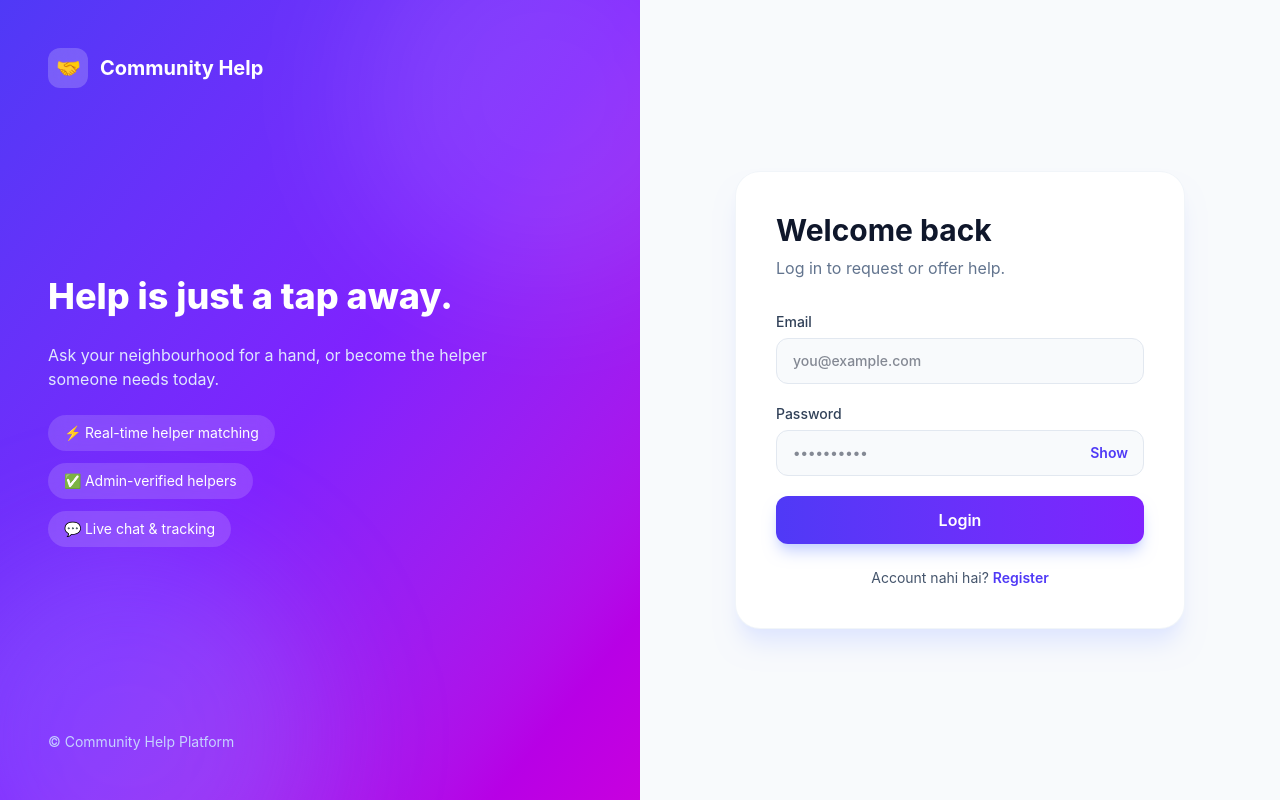
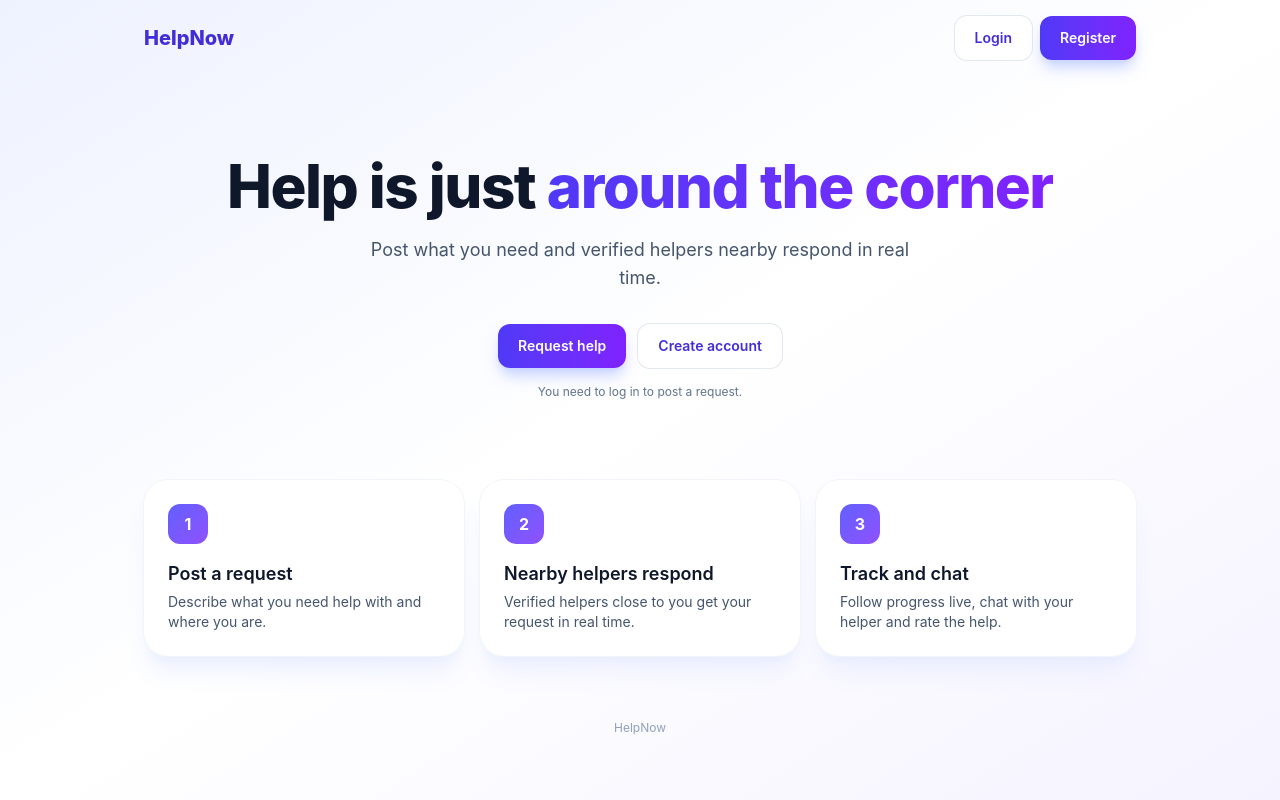
Before and after one commit to iamaniket-python/Real-Time-Community, a React (Vite) app in the folder frontend/client/: page / in a window 1280 px wide. Before the commit this address led to /login. Built offline with nearby package versions, Linux system fonts and the light colour scheme; no server answers.

Commit message:
creating landing page

```diff
--- a/frontend/client/src/App.jsx
+++ b/frontend/client/src/App.jsx
@@ -4,6 +4,7 @@ import Layout from './components/Layout';
 import AdminLayout from './components/AdminLayout';
 import LoginPage from './pages/Authentication/Loginpage';
 import RegisterPage from './pages/Authentication/RegisterPage';
+import LandingPage from './pages/shared/LandingPage';
 import HomePage from './pages/shared/HomePage';
 import NotificationsPage from './pages/shared/NotificationsPage';
 import ChatPage from './pages/shared/ChatPage';
@@ -28,7 +29,7 @@ import AdminAudit from './pages/admin/AdminAudit';
 export default function App() {
   return (
     <Routes>
-      <Route path="/" element={<Navigate to="/login" replace />} />
+      <Route path="/" element={<LandingPage />} />
       <Route path="/login" element={<LoginPage />} />
       <Route path="/register" element={<RegisterPage />} />
       <Route path="/error/:code" element={<ErrorPage />} />
--- /dev/null
+++ b/frontend/client/src/pages/shared/LandingPage.jsx
@@ -0,0 +1,91 @@
+import { Link } from 'react-router-dom';
+import { useAuth } from '../../context/auth-context';
+import { roleHome } from '../../routes/rolehome';
+
+const btnPrimary =
+  'rounded-xl bg-linear-to-r from-indigo-600 to-violet-600 px-5 py-3 text-center text-sm font-semibold text-white shadow-lg shadow-indigo-200 transition hover:opacity-90';
+const btnGhost =
+  'rounded-xl bg-white px-5 py-3 text-center text-sm font-semibold text-indigo-700 ring-1 ring-slate-200 transition hover:bg-indigo-50';
+
+const steps = [
+  { n: '1', title: 'Post a request', text: 'Describe what you need help with and where you are.' },
+  { n: '2', title: 'Nearby helpers respond', text: 'Verified helpers close to you get your request in real time.' },
+  { n: '3', title: 'Track and chat', text: 'Follow progress live, chat with your helper and rate the help.' },
+];
+
+export default function LandingPage() {
+  const { user, loading } = useAuth();
+  const signedIn = !loading && !!user;
+  const guest = !loading && !user;
+
+  return (
+    <div className="min-h-screen bg-linear-to-br from-indigo-50 via-white to-violet-50">
+      <header className="mx-auto flex max-w-5xl items-center justify-between px-4 py-4">
+        <Link to="/" className="text-xl font-extrabold text-indigo-700">
+          HelpNow
+        </Link>
+        <nav className="flex items-center gap-2">
+          {signedIn && (
+            <Link to={roleHome(user.role)} className={btnPrimary}>
+              Open dashboard
+            </Link>
+          )}
+          {guest && (
+            <>
+              <Link to="/login" className={btnGhost}>
+                Login
+              </Link>
+              <Link to="/register" className={btnPrimary}>
+                Register
+              </Link>
+            </>
+          )}
+        </nav>
+      </header>
+
+      <main className="mx-auto max-w-5xl px-4 pb-16">
+        <section className="py-12 text-center sm:py-20">
+          <h1 className="text-4xl font-extrabold tracking-tight text-slate-900 sm:text-6xl">
+            Help is just{' '}
+            <span className="bg-linear-to-r from-indigo-600 to-violet-600 bg-clip-text text-transparent">
+              around the corner
+            </span>
+          </h1>
+          <p className="mx-auto mt-5 max-w-xl text-base text-slate-600 sm:text-lg">
+            Post what you need and verified helpers nearby respond in real time.
+          </p>
+          <div className="mt-8 flex flex-col items-center justify-center gap-3 sm:flex-row">
+            <Link to="/requests/new" className={btnPrimary}>
+              Request help
+            </Link>
+            {guest && (
+              <Link to="/register" className={btnGhost}>
+                Create account
+              </Link>
+            )}
+          </div>
+          {guest && (
+            <p className="mt-4 text-xs text-slate-500">You need to log in to post a request.</p>
+          )}
+        </section>
+
+        <section className="grid gap-4 sm:grid-cols-3">
+          {steps.map((s) => (
+            <div
+              key={s.n}
+              className="rounded-3xl bg-white p-6 shadow-xl shadow-indigo-100/60 ring-1 ring-slate-100"
+            >
+              <span className="flex h-10 w-10 items-center justify-center rounded-xl bg-linear-to-br from-indigo-500 to-violet-500 font-bold text-white">
+                {s.n}
+              </span>
+              <h3 className="mt-4 text-lg font-semibold text-slate-900">{s.title}</h3>
+              <p className="mt-1 text-sm text-slate-600">{s.text}</p>
+            </div>
+          ))}
+        </section>
+      </main>
+
+      <footer className="pb-8 text-center text-xs text-slate-400">HelpNow</footer>
+    </div>
+  );
+}
--- a/frontend/client/src/routes/ProtectedRoute.jsx
+++ b/frontend/client/src/routes/ProtectedRoute.jsx
@@ -1,12 +1,13 @@
-import { Navigate, Outlet } from 'react-router-dom';
+import { Navigate, Outlet, useLocation } from 'react-router-dom';
 import { useAuth } from '../context/auth-context';
 import { roleHome } from './rolehome';
 
-export default function ProtectedRoute({ roles }) {
+export default function ProtectedRoute({ roles, loginPath = '/login' }) {
   const { user, loading } = useAuth();
+  const location = useLocation();
 
   if (loading) return <p className="p-6">Loading...</p>;
-  if (!user) return <Navigate to="/login" replace />;
+  if (!user) return <Navigate to={loginPath} replace state={{ from: location }} />;
   if (roles && !roles.includes(user.role)) {
     return <Navigate to={roleHome(user.role)} replace />;
   }
--- a/frontend/client/src/routes/rolehome.js
+++ b/frontend/client/src/routes/rolehome.js
@@ -1,5 +1,6 @@
 export const roleHome = (role) => {
   if (role === 'ADMIN') return '/admin';
   if (role === 'HELPER') return '/helper';
+  if (role === 'SELLER') return '/seller';
   return '/user';
 };
```
